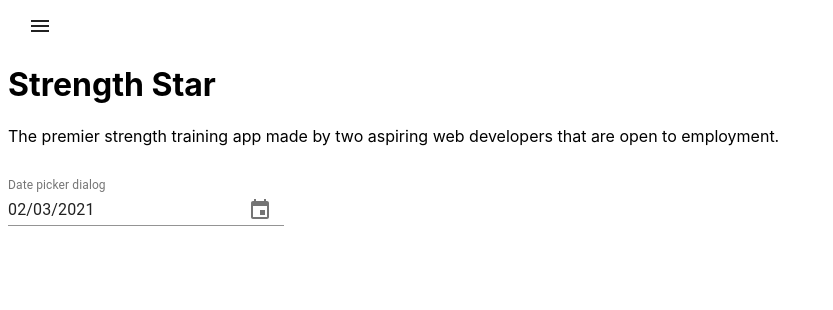
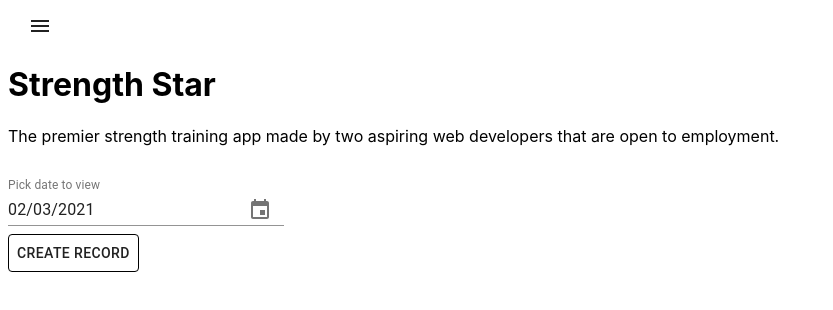
Before and after one commit to michael-small/strength-star, a React (Create React App) app: page / in a window 1280 px wide. Shown: the top 310 px of the page, without its empty margins (0-833 px from the left). Built offline with nearby package versions, Linux system fonts and the light colour scheme.

Commit message:
Create component page to add records, button comp to page
Bit crazy on nesting, but we did want to focus on using more
granular components.

```diff
--- a/src/App.js
+++ b/src/App.js
@@ -6,6 +6,7 @@ import Profile from './components/Profile/Profile';
 import DayRecord from './components/Records/DayRecord/DayRecord';
 import AllDayRecords from './components/Records/AllDayRecords/AllDayRecords';
 import EditDayRecord from './components/Records/EditDayRecord/EditDayRecord';
+import CreateRecord from './components/Records/CreateRecord/CreateRecord';
 import Footer from './components/Footer/Footer';
 import { render } from '@testing-library/react';
 import { BrowserRouter, Route } from 'react-router-dom';
@@ -31,6 +32,11 @@ class App extends Component {
 							component={EditDayRecord}
 						/>
 						<Route exact path='/profile' component={Profile} />
+						<Route
+							exact
+							path='/createrecord'
+							component={CreateRecord}
+						/>
 						{/* <Footer></Footer> */}
 					</div>
 				</BrowserRouter>
--- a/src/components/Home/Home.js
+++ b/src/components/Home/Home.js
@@ -1,4 +1,5 @@
 import React, { Component } from 'react';
+import CreateRecordButton from '../Records/CreateRecord/CreateRecordButton/CreateRecordButton';
 import RecordDatePicker from '../Records/RecordDatePicker/RecordDatePicker';
 
 export default class Home extends Component {
@@ -11,6 +12,7 @@ export default class Home extends Component {
 					developers that are open to employment.
 				</p>
 				<RecordDatePicker></RecordDatePicker>
+				<CreateRecordButton></CreateRecordButton>
 			</div>
 		);
 	}
--- a/src/components/Records/AllDayRecords/AllDayRecords.js
+++ b/src/components/Records/AllDayRecords/AllDayRecords.js
@@ -1,6 +1,8 @@
 import React, { Component } from 'react';
 import DayRecord from '../DayRecord/DayRecord';
 import RecordDatePicker from '../RecordDatePicker/RecordDatePicker';
+import CreateRecordButton from '../CreateRecord/CreateRecordButton/CreateRecordButton';
+import { Link } from 'react-router-dom';
 
 export default class AllDayRecords extends Component {
 	render() {
@@ -8,6 +10,8 @@ export default class AllDayRecords extends Component {
 			<div>
 				<h1>AllDayRecords</h1>
 				{/*To be iterated over*/}
+				<CreateRecordButton></CreateRecordButton>
+
 				<RecordDatePicker></RecordDatePicker>
 				<DayRecord></DayRecord>
 				<DayRecord></DayRecord>
--- /dev/null
+++ b/src/components/Records/CreateRecord/CreateRecord.js
@@ -0,0 +1,13 @@
+import React, { Component } from 'react';
+import RecordDatePicker from '../RecordDatePicker/RecordDatePicker';
+
+export default class CreateRecord extends Component {
+	render() {
+		return (
+			<div>
+				<h1>CreateRecord</h1>
+				<RecordDatePicker></RecordDatePicker>
+			</div>
+		);
+	}
+}
--- /dev/null
+++ b/src/components/Records/CreateRecord/CreateRecordButton/CreateRecordButton.js
@@ -0,0 +1,33 @@
+import React, { Component } from 'react';
+import Button from '@material-ui/core/Button';
+import styled from 'styled-components';
+import { Link } from 'react-router-dom';
+
+export default class CreateRecordButton extends Component {
+	render() {
+		const StyledButton = styled(Button)`
+			border: 1px solid black;
+		`;
+
+		const StyledLink = styled(Link)`
+			text-decoration: none;
+			color: inherit;
+
+			&:focus,
+			&:hover,
+			&:visited,
+			&:link,
+			&:active {
+				text-decoration: none;
+			}
+		`;
+
+		return (
+			<div>
+				<StyledLink to='/createrecord'>
+					<StyledButton>Create Record</StyledButton>
+				</StyledLink>
+			</div>
+		);
+	}
+}
--- a/src/components/Records/RecordDatePicker/RecordDatePicker.js
+++ b/src/components/Records/RecordDatePicker/RecordDatePicker.js
@@ -27,7 +27,7 @@ export default function RecordDatePicker() {
 				<KeyboardDatePicker
 					margin='normal'
 					id='date-picker-dialog'
-					label='Date picker dialog'
+					label='Pick date to view'
 					format='MM/dd/yyyy'
 					value={selectedDate}
 					onChange={handleDateChange}
```
